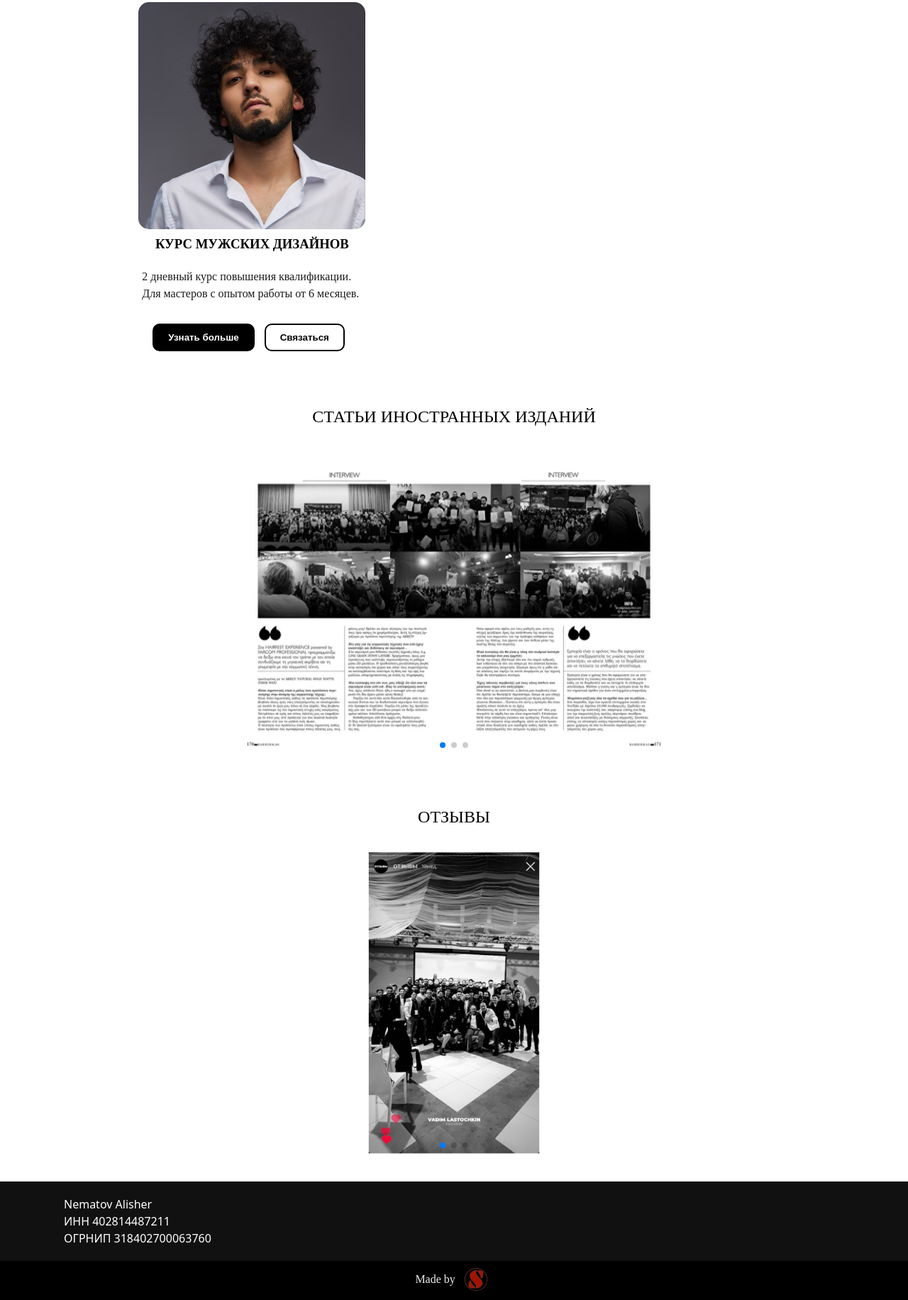
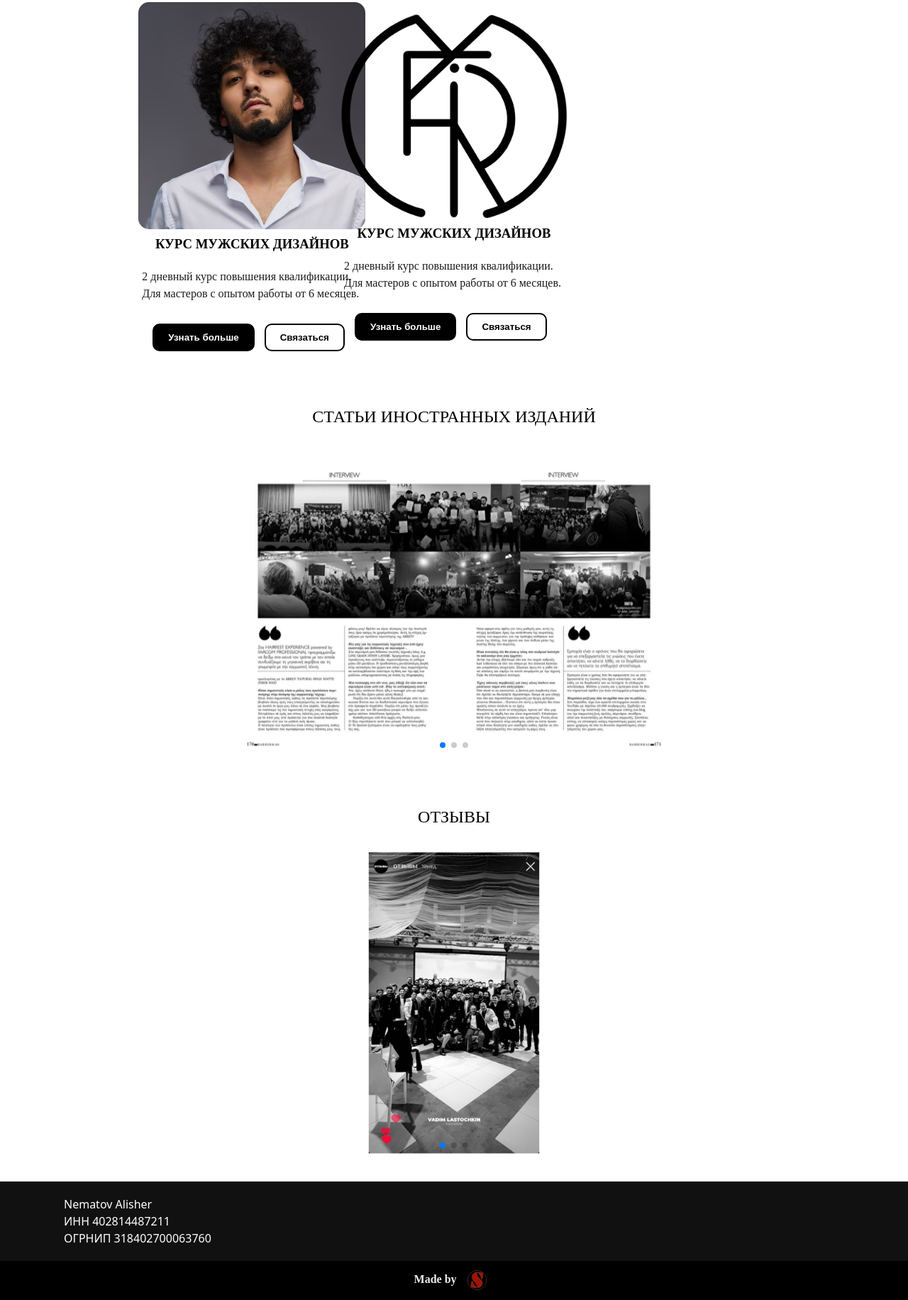
Before and after one commit to SpeSirius/learning_page, a plain HTML site: page index.html in a window 1280 px wide. Shown: the part 1551-3383 px from the top of the page at 71% size. Drawn offline with nearby package versions, Linux system fonts and the light colour scheme.

Commit message:
icon logo

```diff
--- a/css/style.css
+++ b/css/style.css
@@ -43,6 +43,7 @@ body {
   /* width: 100%; */
   /* margin: auto; */
 }
+
 .aboutInfo {
   height: 900px;
   background: url("/img/main-img.png");
@@ -50,6 +51,7 @@ body {
   background-position-y: 30%;
   display: flex;
 }
+
 .aboutTextInfo {
   width: 950px;
   display: flex;
@@ -58,11 +60,13 @@ body {
   color: var(--main-text-900);
   z-index: 1;
 }
+
 h1 {
   /* margin-right: 10vh; */
   font-size: var(--main-font);
   text-align: center;
 }
+
 h4 {
   /* margin-right: 10vh; */
   font-size: var(--subtext-font);
@@ -71,6 +75,7 @@ h4 {
   opacity: 0.9;
   line-height: 0;
 }
+
 p {
   font-size: var(--text-font);
   margin-left: 9vh;
@@ -111,15 +116,18 @@ p {
   width: 100%;
   display: block;
 }
+
 img {
   width: 20rem;
   border-radius: 15px;
 }
+
 .service .service-item-inner .service-img h3 {
   width: 100%;
   text-align: center;
   font-weight: 900;
 }
+
 .service .service-item-inner .service-img p {
   width: 100%;
   padding: 20px 5px 20px 5px;
@@ -134,16 +142,19 @@ img {
   white-space: nowrap;
   transition: all 0.3s ease;
 }
+
 .btn-Style {
   padding: 0;
   justify-content: left;
 }
+
 .btn-Info {
   background: black;
   border: 2px solid black;
   color: white;
   font-weight: 900;
 }
+
 .btn-Contact {
   border: 2px solid;
   margin-left: 10px;
@@ -151,22 +162,26 @@ img {
   color: black;
   font-weight: 900;
 }
+
 .btn-Info:hover,
 .btn-Contact:hover {
   transform: scale(1.05);
 }
 
 /* Swiper content */
-.pageArticle, .pageReviews{
+.pageArticle,
+.pageReviews {
   padding-top: 2rem;
   padding-bottom: 2rem;
 }
-.textSection h1{
+
+.textSection h1 {
   text-align: center;
   font-weight: 100;
   font-size: 1.5rem;
   padding-bottom: 2rem;
 }
+
 .swiper {
   width: 80vh;
   padding-top: 50px;
@@ -180,18 +195,21 @@ img {
   height: inherit;
   background: white;
 }
+
 .swiper-slide img {
   width: 80vh;
   height: inherit;
 }
 
-.pageAgency{
+.pageAgency {
   background: #111111;
 }
-.pageAgency .container{
+
+.pageAgency .container {
   justify-content: left;
 }
-.pageAgency h3{
+
+.pageAgency h3 {
   width: 100%;
   color: white;
   font-size: 1rem;
@@ -199,7 +217,8 @@ img {
   font-family: system-ui, -apple-system, BlinkMacSystemFont, 'Segoe UI', Roboto, Oxygen, Ubuntu, Cantarell, 'Open Sans', 'Helvetica Neue', sans-serif;
   padding: 20px 0 20px 60px;
 }
-footer{
+
+footer {
   display: flex;
   background: #000000;
   height: 55px;
@@ -207,71 +226,90 @@ footer{
   text-align: center;
   padding: 10px;
 }
-.textMade{
+
+.textMade {
   place-content: center;
   height: 2rem;
 }
-.textMade a{
-  font-weight: 400;
+
+.textMade a {
+  font-weight: 700;
   padding-right: 0.3rem;
   color: #F0EAEA;
 }
-.iconMade{
+
+.iconMade {
   justify-content: center;
   width: 3rem;
 }
-.iconMade img{
-  width: 2rem;
+
+.iconMade img {
+  margin-top: 3px;
+  width: 1.7rem;
 }
 
 @media (max-width: 800px) {
   .aboutTextInfo {
     width: 100%;
   }
+
   h1 {
     font-size: 1.5rem;
   }
+
   h4 {
     font-size: 1.2rem;
     padding-bottom: 1.5rem;
   }
+
   p {
     font-size: 0.9rem;
     margin: 0;
   }
+
   .service .row {
     width: 100%;
   }
+
   .swiper {
     width: 100%;
     padding-top: 30px;
     padding-bottom: 30px;
   }
+
   .swiper-slide img {
     width: 43vh;
     height: inherit;
   }
+
   .textSection {
     padding-bottom: 1.0rem;
   }
-  .pageArticle, .pageReviews{
+
+  .pageArticle,
+  .pageReviews {
     padding-top: 2rem;
   }
-  .textSection h1{
+
+  .textSection h1 {
     font-weight: 100;
     font-size: 1.0rem;
   }
-  .iconMade{
+
+  .iconMade {
     width: 2rem;
   }
-  .iconMade img{
-    padding-top: 0.4rem;
+
+  .iconMade img {
+    padding-top: 0.3rem;
     width: 1.2rem;
   }
-  .textMade a{
+
+  .textMade a {
     padding-right: 0;
   }
-  .pageAgency h3{
+
+  .pageAgency h3 {
     padding: 20px 0 20px 0;
   }
 }
--- a/index.html
+++ b/index.html
@@ -10,8 +10,7 @@
     <link href="https://fonts.googleapis.com/css2?family=Montserrat:ital,wght@0,100..900;1,100..900&display=swap"
         rel="stylesheet">
     <!--Icons-->
-    <link rel="stylesheet"
-        href="https://unpkg.com/boxicons@latest/css/boxicons.min.css">
+    <link rel="stylesheet" href="https://unpkg.com/boxicons@latest/css/boxicons.min.css">
     <!--Swiper-->
     <link rel="stylesheet" href="https://cdn.jsdelivr.net/npm/swiper@11/swiper-bundle.min.css" />
 
@@ -128,6 +127,24 @@
                                 </div>
                             </div>
                         </div>
+                        <div class="service-item padd-15">
+                            <div class="service-item-inner shadow-dark">
+                                <div class="service-img">
+                                    <img src="/img/madeby/456.png" alt="">
+                                    <div class="imgText">
+                                        <h3>КУРС МУЖСКИХ ДИЗАЙНОВ</h3>
+                                        <p>2 дневный курс повышения квалификации.
+                                            Для мастеров с опытом работы от 6 месяцев.</p>
+                                    </div>
+                                    <div class="btn btn-Container">
+                                        <div class="btn btn-Style">
+                                            <button class="btn btn-Info">Узнать больше</button>
+                                            <button class="btn btn-Contact">Связаться</button>
+                                        </div>
+                                    </div>
+                                </div>
+                            </div>
+                        </div>
                     </div>
                 </div>
             </section>
```
Also changed, not shown: img/madeby/456.png (added). Lines whose indentation alone changed are shown as unchanged.
